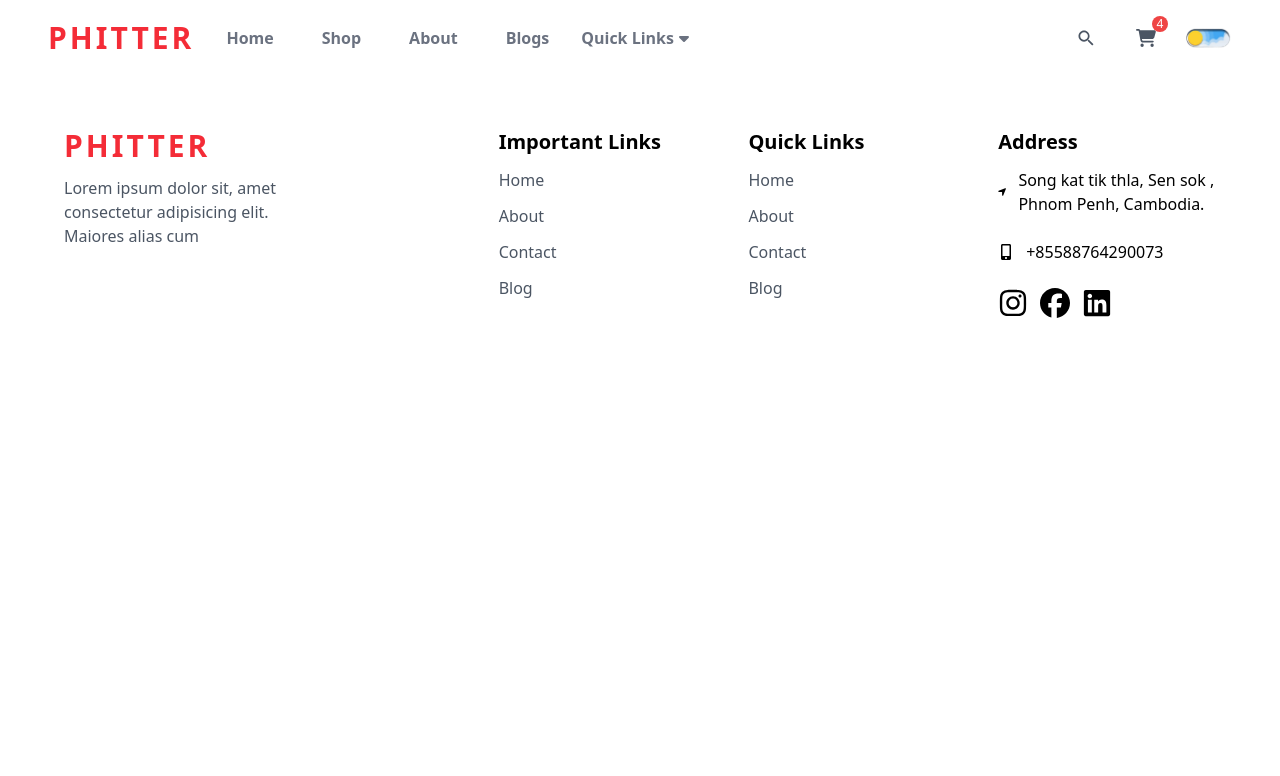
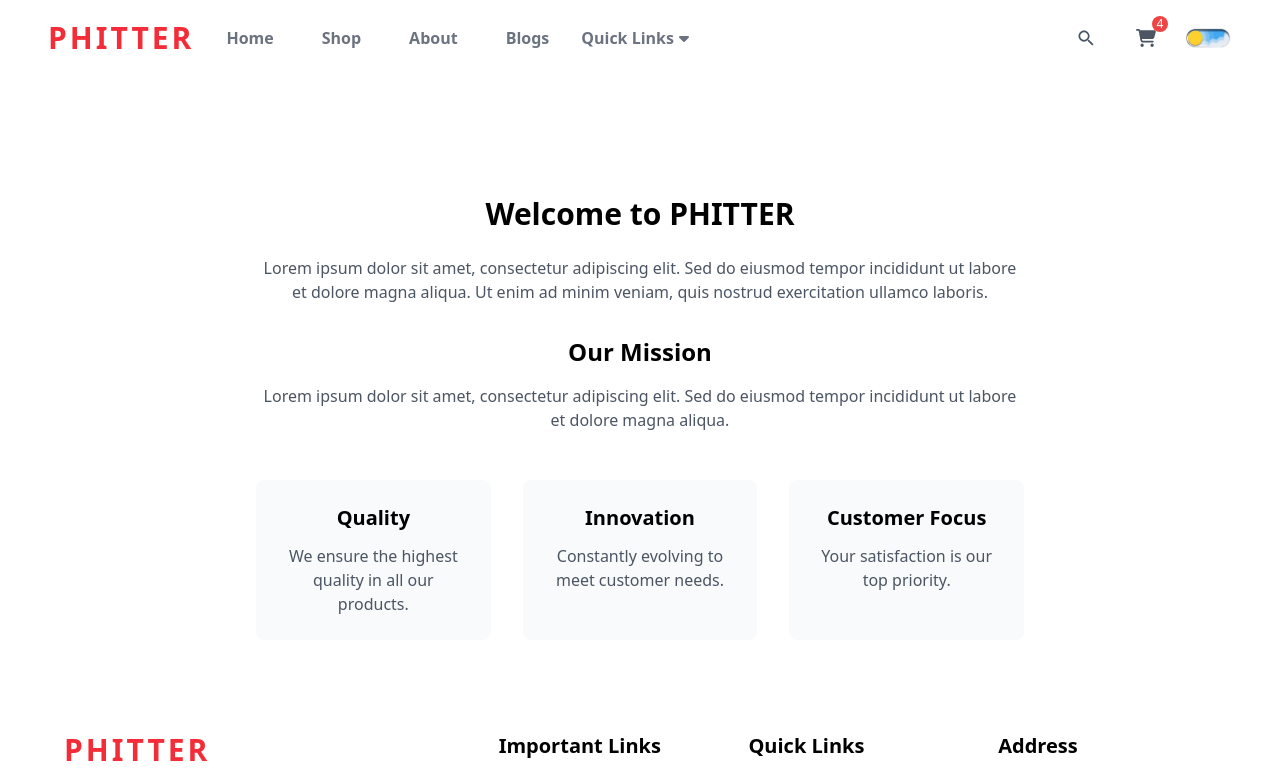
Before and after one commit to buoysophit/RUPP-REACT-LARAVEL-ECOMMERCE, a React (Vite) app in the folder REACT-FRONTEND/: page /about in a window 1280 px wide. Shown: the top 776 px of the page. Built offline with nearby package versions, Linux system fonts and the light colour scheme.

Commit message:
about_page

```diff
--- a/REACT-FRONTEND/src/App.jsx
+++ b/REACT-FRONTEND/src/App.jsx
@@ -5,6 +5,8 @@ import Footer from "./components/Footer/Footer.jsx";
 import Popup from "./components/Popup/Popup.jsx";
 import Home from "./components/Home";
 import Shop from "./components/Shop";
+import About from "./components/About.jsx";
+
 
 
 
@@ -37,6 +39,7 @@ const App = () => {
         <Routes>
           <Route path="/" element={<Home handleOrderPopup={handleOrderPopup} />} />
           <Route path="/shop" element={<Shop />} />
+          <Route path="/about" element={<About />} />
         </Routes>
         <Footer />
         <Popup orderPopup={orderPopup} handleOrderPopup={handleOrderPopup} />
--- /dev/null
+++ b/REACT-FRONTEND/src/components/About.jsx
@@ -0,0 +1,68 @@
+import React from "react";
+// import Banner from "./Banner/Banner";
+import headphone from "./../assets/hero/headphone.png";
+
+const BannerData = {
+  discount: "About Us",
+  title: "PHITTER Store",
+  date: "Est. 2024",
+  image: headphone,
+  title2: "Quality Products",
+  title3: "Our Story",
+  title4:
+    "Lorem ipsum, dolor sit amet consectetur adipisicing elit. Eaque reiciendis",
+  bgColor: "#2dcc6f",
+};
+
+const About = () => {
+  return (
+    <div className="pt-20">
+      <div className="container">
+        {/* <Banner data={BannerData} /> */}
+
+        {/* About Content */}
+        <div className="max-w-3xl mx-auto my-10 text-center">
+          <h1 className="text-3xl font-bold mb-6">Welcome to PHITTER</h1>
+          <p className="text-gray-600 dark:text-gray-300 mb-8">
+            Lorem ipsum dolor sit amet, consectetur adipiscing elit. Sed do eiusmod
+            tempor incididunt ut labore et dolore magna aliqua. Ut enim ad minim
+            veniam, quis nostrud exercitation ullamco laboris.
+          </p>
+
+          {/* Mission Section */}
+          <div className="mb-12">
+            <h2 className="text-2xl font-semibold mb-4">Our Mission</h2>
+            <p className="text-gray-600 dark:text-gray-300">
+              Lorem ipsum dolor sit amet, consectetur adipiscing elit. Sed do
+              eiusmod tempor incididunt ut labore et dolore magna aliqua.
+            </p>
+          </div>
+
+          {/* Values Section */}
+          <div className="grid md:grid-cols-3 gap-8">
+            <div className="bg-gray-50 dark:bg-gray-800 p-6 rounded-lg">
+              <h3 className="text-xl font-semibold mb-3">Quality</h3>
+              <p className="text-gray-600 dark:text-gray-300">
+                We ensure the highest quality in all our products.
+              </p>
+            </div>
+            <div className="bg-gray-50 dark:bg-gray-800 p-6 rounded-lg">
+              <h3 className="text-xl font-semibold mb-3">Innovation</h3>
+              <p className="text-gray-600 dark:text-gray-300">
+                Constantly evolving to meet customer needs.
+              </p>
+            </div>
+            <div className="bg-gray-50 dark:bg-gray-800 p-6 rounded-lg">
+              <h3 className="text-xl font-semibold mb-3">Customer Focus</h3>
+              <p className="text-gray-600 dark:text-gray-300">
+                Your satisfaction is our top priority.
+              </p>
+            </div>
+          </div>
+        </div>
+      </div>
+    </div>
+  );
+};
+
+export default About;
```
